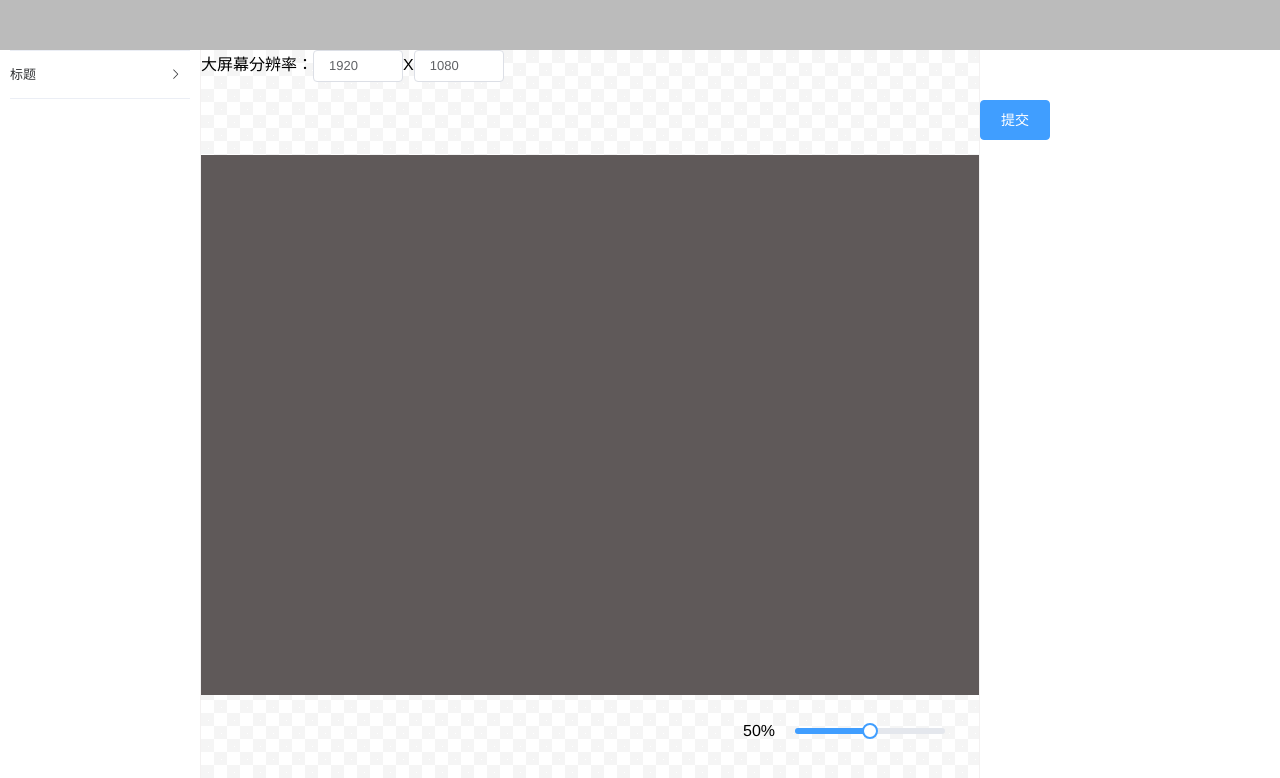
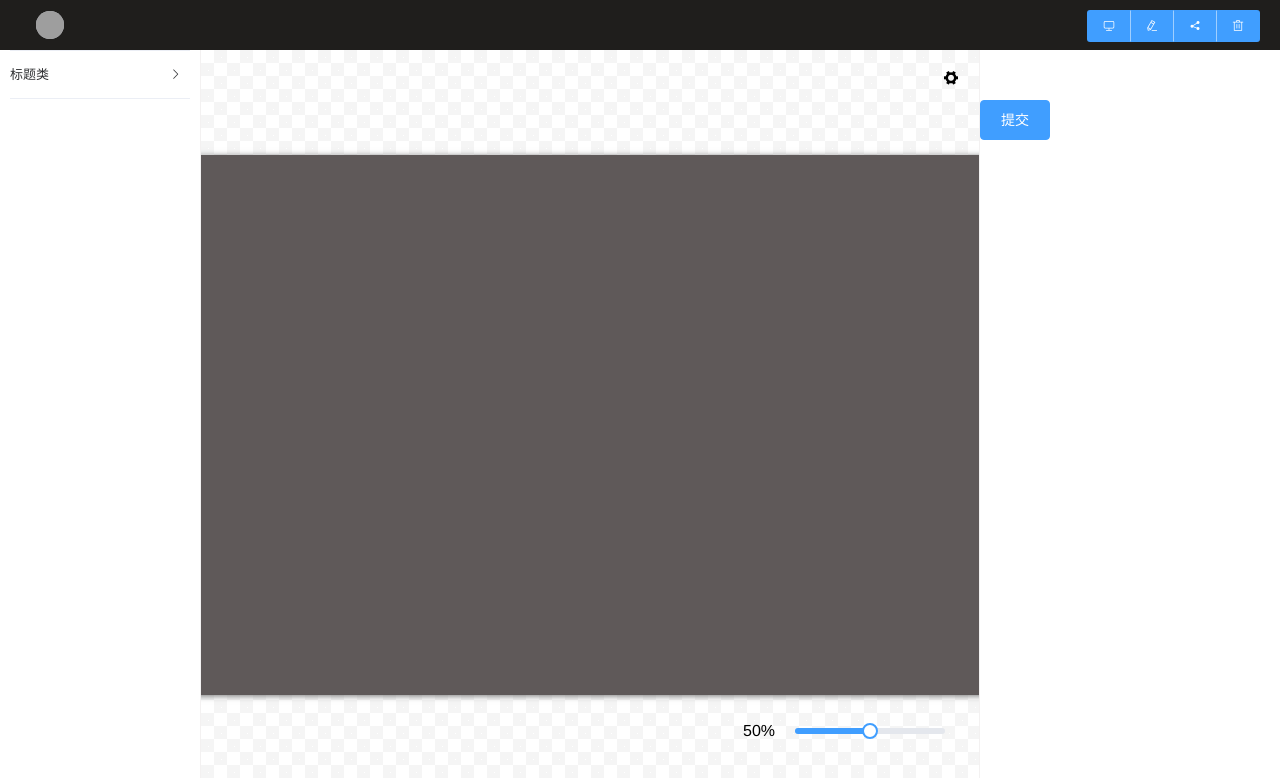
Before and after one commit to zhangyuhuihh/vue-page-produce, a Vue app: page /#/ in a window 1280 px wide. Shown: the top 778 px of the page. Built offline with nearby package versions, Linux system fonts and the light colour scheme; grey boxes are pictures that could not be loaded.

Commit message:
修改一波样式

```diff
--- a/src/views/partComponent/index.vue
+++ b/src/views/partComponent/index.vue
@@ -38,7 +38,7 @@ export default {
   .top_container {
     width: 100%;
     height: 50px;
-    background-color: #bbbbbb;
+    background-color: #1f1e1c;
   }
   .main_container {
     display: flex;
--- a/src/views/partComponent/middlePart.vue
+++ b/src/views/partComponent/middlePart.vue
@@ -1,22 +1,7 @@
 <template>
   <div class="main-edit-part">
-    <div style="margin-bottom:20px">
-      <span>大屏幕分辨率：</span>
-      <el-input
-        :value="bigScreenRatioWidth"
-        @input="updateBigScreenRatioWidth"
-        size="small"
-        placeholder="长"
-        style="width:90px"
-      ></el-input>
-      <span>X</span>
-      <el-input
-        :value="bigScreenRatioHeight"
-        @input="updateBigScreenRatioHeight"
-        size="small"
-        placeholder="宽"
-        style="width:90px"
-      ></el-input>
+    <div class="page-set--container">
+      <page-set></page-set>
     </div>
     <edit-area></edit-area>
     <div class="slider_container">
@@ -36,33 +21,23 @@
 <script>
 import { mapState, mapMutations } from 'vuex'
 import EditArea from './edit_area'
+import PageSet from './page_set'
 
 export default {
   components: {
+    PageSet,
     EditArea
   },
   computed: {
     ...mapState('partComponent', {
-      bigScreenRatioWidth: state => state.bigScreenRatio.width,
-      bigScreenRatioHeight: state => state.bigScreenRatio.height,
       magnification: 'magnification'
     })
   },
 
   methods: {
     ...mapMutations('partComponent', [
-      'setBigScreenRatioWidth',
-      'setBigScreenRatioHeight',
       'setMagnification'
     ]),
-
-    updateBigScreenRatioWidth(v) {
-      this.setBigScreenRatioWidth(v)
-    },
-
-    updateBigScreenRatioHeight(v) {
-      this.setBigScreenRatioHeight(v)
-    },
 
     handleSliderChange(v) {
       this.setMagnification(v)
@@ -94,6 +69,12 @@ export default {
     );
   background-position: 0 0, 13px 13px;
   background-size: 26px 26px;
+  .page-set--container {
+    position: absolute;
+    top: 20px;
+    right: 20px;
+    z-index: 10
+  }
   .slider_container {
     position: absolute;
     bottom: 50px;
--- a/src/views/partComponent/my_draggable.vue
+++ b/src/views/partComponent/my_draggable.vue
@@ -100,5 +100,6 @@ export default {
   cursor: pointer;
   background-color: #0a304d;
   position: relative;
+  box-shadow: 0 2px 12px 0 #777777;
 }
 </style>
--- /dev/null
+++ b/src/views/partComponent/page_set.vue
@@ -0,0 +1,116 @@
+<template>
+  <div>
+    <el-popover
+      @show="dialogVisible = true"
+      @hide="dialogVisible = false"
+      placement="left-start"
+      width="300"
+      trigger="click"
+    >
+      <div>
+        <span>屏幕大小</span>
+        <el-input
+          :value="bigScreenRatioWidth"
+          @input="updateBigScreenRatioWidth"
+          size="small"
+          placeholder="长"
+          style="width:80px;margin-left:10px"
+        ></el-input>
+        <el-input
+          :value="bigScreenRatioHeight"
+          @input="updateBigScreenRatioHeight"
+          size="small"
+          placeholder="宽"
+          style="width:80px;margin-left:10px"
+        ></el-input>
+      </div>
+      <div class="line_cell" v-if="dialogVisible">
+        <span>背景颜色</span>
+        <div style="margin-left: 10px">
+          <el-color-picker v-model="bgColor"></el-color-picker>
+        </div>
+      </div>
+      <div class="line_cell" v-if="dialogVisible">
+        <span style="align-self: flex-start;margin-top:8px">背景图片</span>
+        <div style="margin-left: 10px">
+          <el-upload
+            class="upload-demo"
+            ref="upload"
+            action="https://jsonplaceholder.typicode.com/posts/"
+            :on-preview="handlePreview"
+            :on-remove="handleRemove"
+            :file-list="fileList"
+            :auto-upload="false"
+          >
+            <el-button slot="trigger" size="small" type="primary">选取文件</el-button>
+            <!-- <el-button
+              style="margin-left: 10px;"
+              size="small"
+              type="success"
+              @click="submitUpload"
+            >上传到服务器</el-button>-->
+            <!-- <div slot="tip" class="el-upload__tip">只能上传jpg/png文件，且不超过500kb</div> -->
+          </el-upload>
+        </div>
+      </div>
+
+      <div slot="reference">
+        <el-tooltip class="item" effect="dark" content="页面设置" placement="right">
+          <div @click="handleSetting" style="cursor: pointer">
+            <i class="el-icon-s-tools"></i>
+          </div>
+        </el-tooltip>
+      </div>
+    </el-popover>
+  </div>
+</template>
+
+<script>
+import { mapState, mapMutations } from 'vuex'
+export default {
+  data() {
+    return {
+      dialogVisible: false,
+      bgColor: '',
+      fileList: []
+    }
+  },
+  computed: {
+    ...mapState('partComponent', {
+      bigScreenRatioWidth: state => state.bigScreenRatio.width,
+      bigScreenRatioHeight: state => state.bigScreenRatio.height
+    })
+  },
+
+  methods: {
+    ...mapMutations('partComponent', [
+      'setBigScreenRatioWidth',
+      'setBigScreenRatioHeight'
+    ]),
+
+    updateBigScreenRatioWidth(v) {
+      this.setBigScreenRatioWidth(v)
+    },
+
+    updateBigScreenRatioHeight(v) {
+      this.setBigScreenRatioHeight(v)
+    },
+
+    handlePreview(file) {},
+
+    handleRemove(file, fileList) {},
+
+    handleSetting() {
+      this.dialogVisible = true
+    }
+  }
+}
+</script>
+
+<style lang="scss" scoped>
+.line_cell {
+  display: flex;
+  align-items: center;
+  margin-top: 20px;
+}
+</style>
--- a/src/views/partComponent/topPart.vue
+++ b/src/views/partComponent/topPart.vue
@@ -1,13 +1,41 @@
 <template>
-  <div></div>
+  <div class="topbar_container">
+    <div class="left_place">
+      <el-avatar
+        size="small"
+        src="https://cube.elemecdn.com/0/88/03b0d39583f48206768a7534e55bcpng.png"
+      ></el-avatar>
+    </div>
+    <div class="right_place">
+      <el-button-group>
+        <el-button type="primary" icon="el-icon-monitor" size="small"></el-button>
+        <el-button type="primary" icon="el-icon-edit" size="small"></el-button>
+        <el-button type="primary" icon="el-icon-share" size="small"></el-button>
+        <el-button type="primary" icon="el-icon-delete" size="small"></el-button>
+      </el-button-group>
+    </div>
+  </div>
 </template>
 
 <script>
-export default {
-
-}
+export default {}
 </script>
 
-<style>
-
+<style lang="scss" scoped>
+.topbar_container {
+  .left_place {
+    float: left;
+    display: flex;
+    height: 50px;
+    width: 100px;
+    justify-content: center;
+    align-items: center;
+  }
+  .right_place {
+    height: 50px;
+    line-height: 50px;
+    float: right;
+    margin-right: 20px;
+  }
+}
 </style>
--- a/src/views/partComponent/widget.js
+++ b/src/views/partComponent/widget.js
@@ -80,7 +80,7 @@ class Widget {
 
 class Title extends Widget {
   static componentDescription = {
-    name: '标题',
+    name: '标题类',
     parent: 'widget'
   }
 
```
